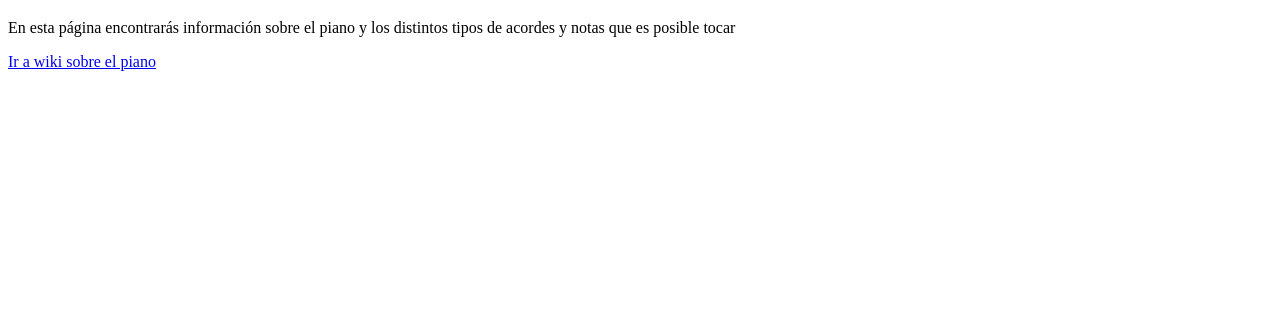
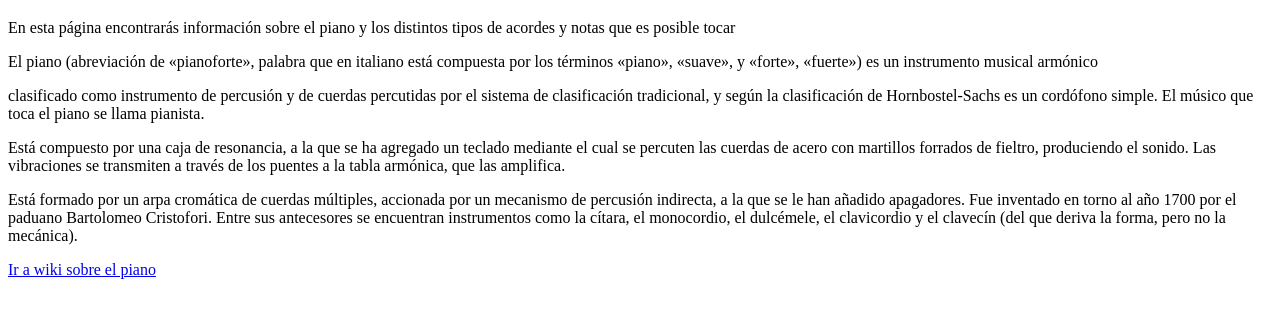
Before and after one commit to GerMorales/semana02-Clase1, a plain HTML site: page index.html in a window 1280 px wide. Shown: the part 61-374 px from the top of the page. Drawn offline with Linux system fonts and the light colour scheme.

Commit message:
added correct text

```diff
--- a/index.html
+++ b/index.html
@@ -9,6 +9,11 @@
     <h1>Página tributo sobre el instrumento piano</h1>
     <p>En esta página encontrarás información sobre el piano y
         los distintos tipos de acordes y notas que es posible tocar</p>
-    <a href="a">Ir a wiki sobre el piano</a>
+
+    <p>El piano (abreviación de «pianoforte», palabra que en italiano está compuesta por los términos «piano», «suave», y «forte», «fuerte») es un instrumento musical armónico </p>
+    <p>clasificado como instrumento de percusión y de cuerdas percutidas por el sistema de clasificación tradicional, y según la clasificación de Hornbostel-Sachs es un cordófono simple. El músico que toca el piano se llama pianista.</p>
+    <p>Está compuesto por una caja de resonancia, a la que se ha agregado un teclado mediante el cual se percuten las cuerdas de acero con martillos forrados de fieltro, produciendo el sonido. Las vibraciones se transmiten a través de los puentes a la tabla armónica, que las amplifica.</p>
+    <p>Está formado por un arpa cromática de cuerdas múltiples, accionada por un mecanismo de percusión indirecta, a la que se le han añadido apagadores. Fue inventado en torno al año 1700 por el paduano Bartolomeo Cristofori. Entre sus antecesores se encuentran instrumentos como la cítara, el monocordio, el dulcémele, el clavicordio y el clavecín (del que deriva la forma, pero no la mecánica).</p>
+    <a href="https://es.wikipedia.org/wiki/Piano">Ir a wiki sobre el piano</a>
 </body>
 </html>
```
